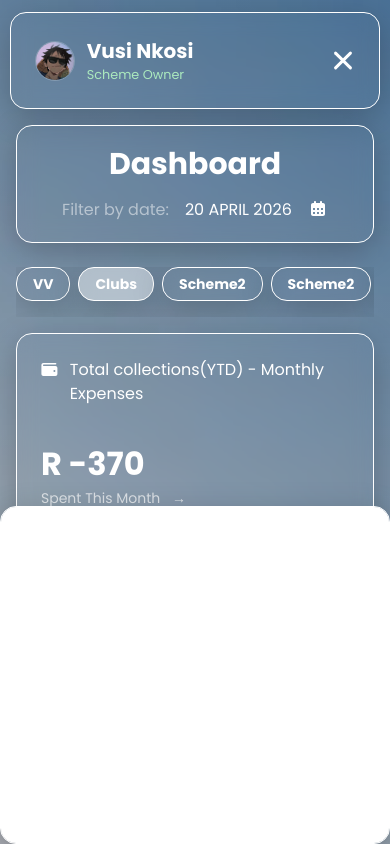
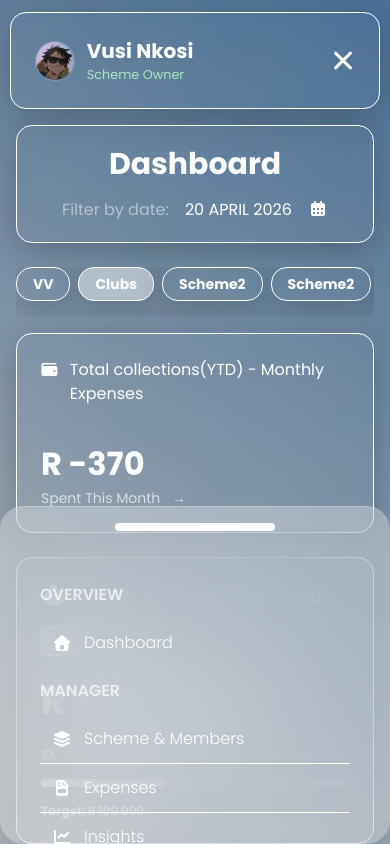
Before and after one commit to Siya-gift/SchemeManager, a React (Vite) app: page / in a window 390 px wide. Both pictures are taken after a click on the element 343 px from the left and 60 px from the top of the page. Shown: the top 844 px of the page. Built offline with nearby package versions, Linux system fonts and the light colour scheme.

Commit message:
frontendDash close to finish

```diff
--- a/src/App.css
+++ b/src/App.css
@@ -1,6 +1,29 @@
 @import url('https://fonts.googleapis.com/css2?family=Poppins:ital,wght@0,100;0,200;0,300;0,400;0,500;0,600;0,700;0,800;0,900;1,100;1,200;1,300;1,400;1,500;1,600;1,700;1,800;1,900&display=swap');
 
 @import "tailwindcss";
+
+
+::-webkit-scrollbar {
+  width: 8px;
+  height: 12px;
+}
+
+::-webkit-scrollbar-track {
+  background: #f1f1f1;
+  border-radius: 10px;
+}
+
+::-webkit-scrollbar-thumb {
+  background: linear-gradient(#dee8ee, #3498db);
+  border-radius: 10px;
+  border: 1px solid #f1f1f1;
+}
+
+
+::-webkit-scrollbar-thumb:hover {
+  background: #2980b9;
+}
+
 
 body {
   font-family: 'Poppins', sans-serif;
--- a/src/components/MobileMenu.jsx
+++ b/src/components/MobileMenu.jsx
@@ -19,8 +19,10 @@ function MobileMenu({ isOpen, toggleMenu }) {
     }, [isOpen]);
 
     return (
-        <div ref={menuRef} className='fixed backdrop-[50px] bottom-0 Menu max-h-[40svh] overflow-y-auto
-         w-full bg-white glass z-2 px-10 py-2 glass-scroll'>
+        <div ref={menuRef}
+            className='fixed bottom-0 w-full max-h-[40svh] overflow-y-auto z-10 px-10 py-2
+             bg-white/30 backdrop-blur-[50px] border-t border-white/20
+             Menu glass-scroll rounded-3xl'>
             <div className='sticky top-2 dragger w-40 h-2 mx-auto rounded-md bg-white mb-15'></div>
             <h3 className='text-[clamp(1rem,2.5vw,1rem)] font-semibold text-white/70 my-3'>OVERVIEW</h3>
             <ul>
```
